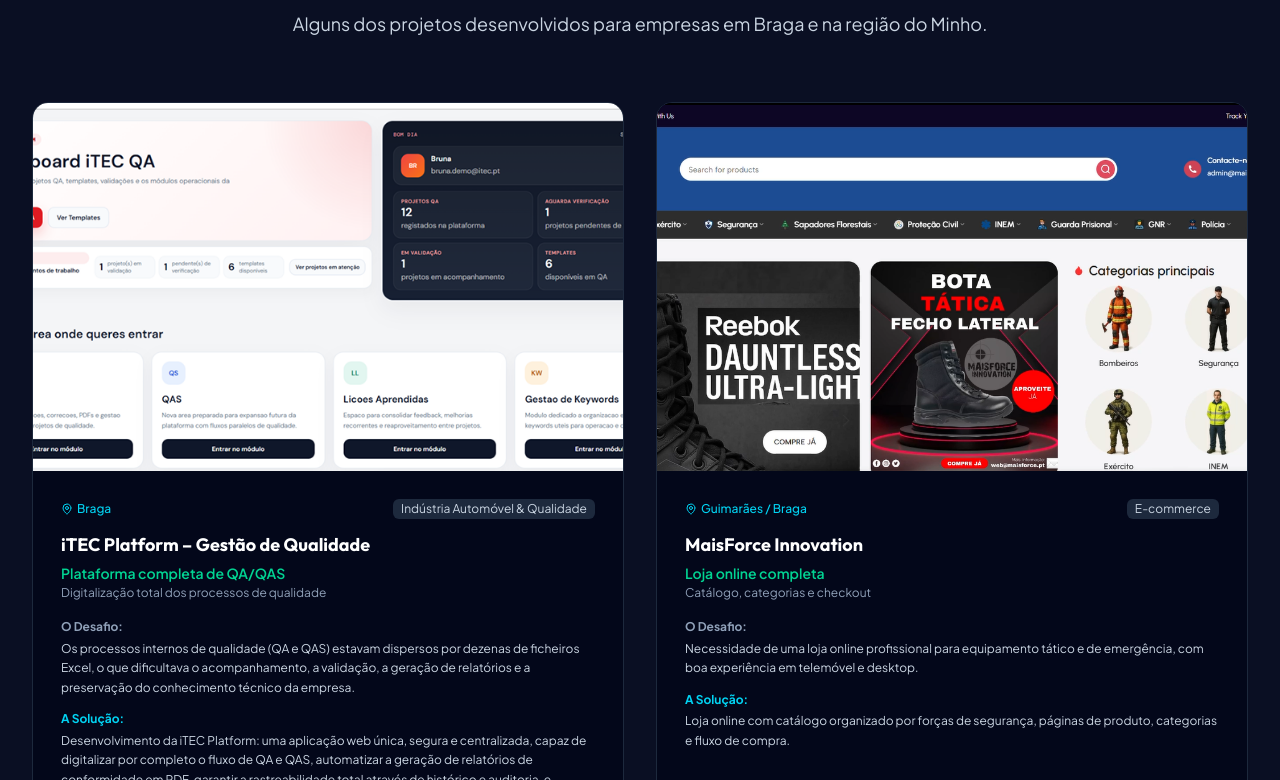
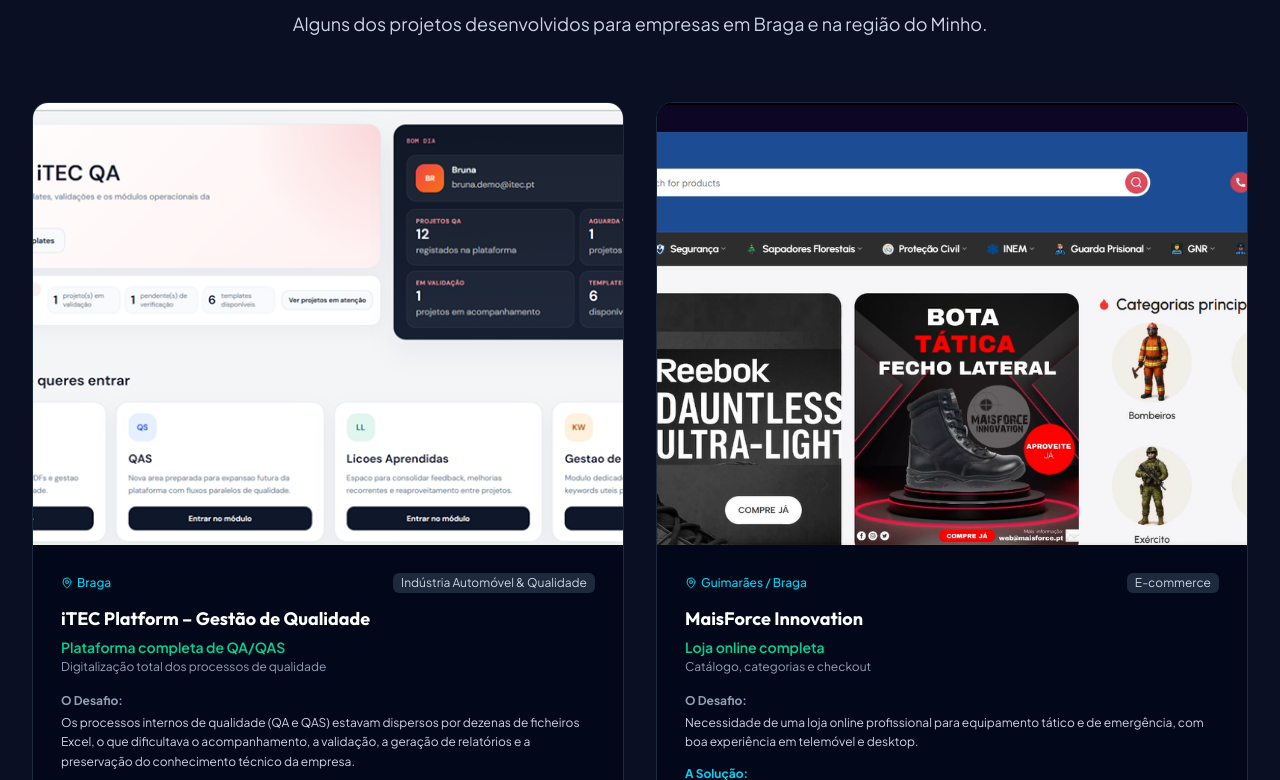
Before and after one commit to webproline/webproline-site, a React (Vite) app: page / in a window 1280 px wide. Shown: the part 6020-6800 px from the top of the page. Built offline with nearby package versions, Linux system fonts and the light colour scheme.

Commit message:
Updates imagens

```diff
--- a/src/components/CaseStudiesSection.tsx
+++ b/src/components/CaseStudiesSection.tsx
@@ -31,7 +31,7 @@
             >
               {/* Image (se existir) */}
               {cs.image && (
-               <div className="relative w-full aspect-[16/10] bg-slate-950 overflow-hidden">
+               <div className="relative w-full aspect-[4/3] bg-slate-950 overflow-hidden">
               <img
                 src={cs.image}
                 alt={cs.title}
```
